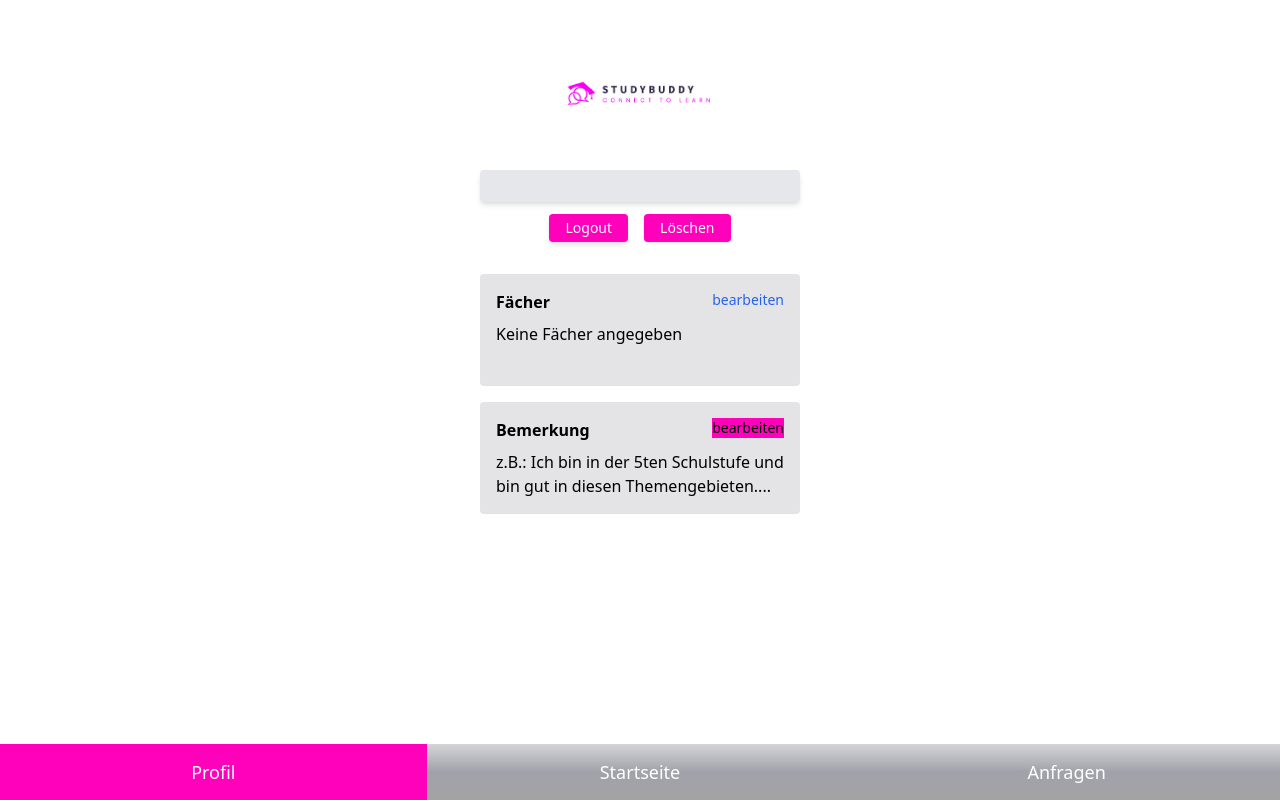
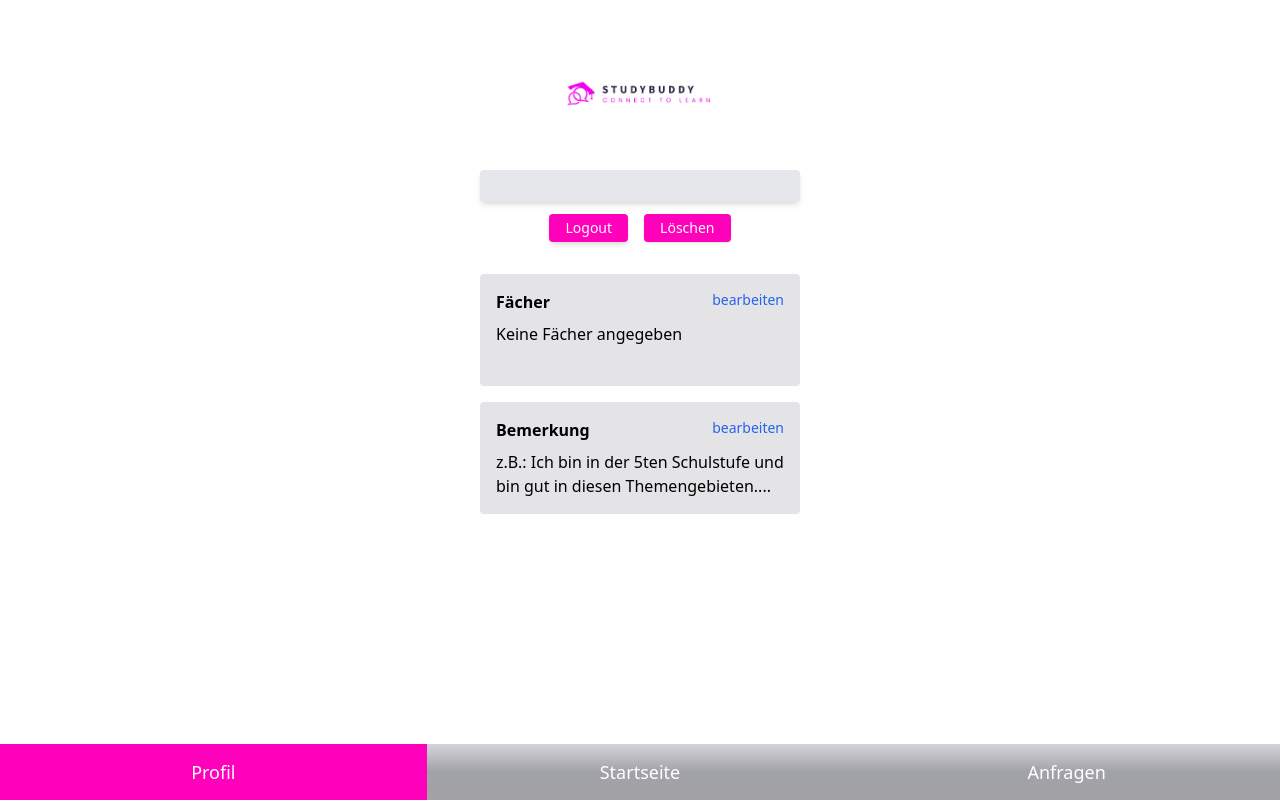
Before and after one commit to irmabuljubasic/studybuddy, a React (Vite) app in the folder studybuddy-frontend/: page /ng/profil in a window 1280 px wide. Built offline with nearby package versions, Linux system fonts and the light colour scheme.

Commit message:
wieder wie vorher

```diff
--- a/studybuddy-frontend/src/pages/NG/Profil.jsx
+++ b/studybuddy-frontend/src/pages/NG/Profil.jsx
@@ -192,7 +192,7 @@ const NGProfil = () => {
                 <div className="flex justify-between items-start mb-2">
                     <label className="block font-semibold text-black">Bemerkung</label>
                     <span
-                        className="text-sm bg-pink cursor-pointer"
+                        className="text-sm text-blue-600 cursor-pointer"
                         onClick={() => editBemerkung ? saveBemerkung() : setEditBemerkung(true)}
                     >
                         {editBemerkung ? "speichern" : "bearbeiten"}
```
